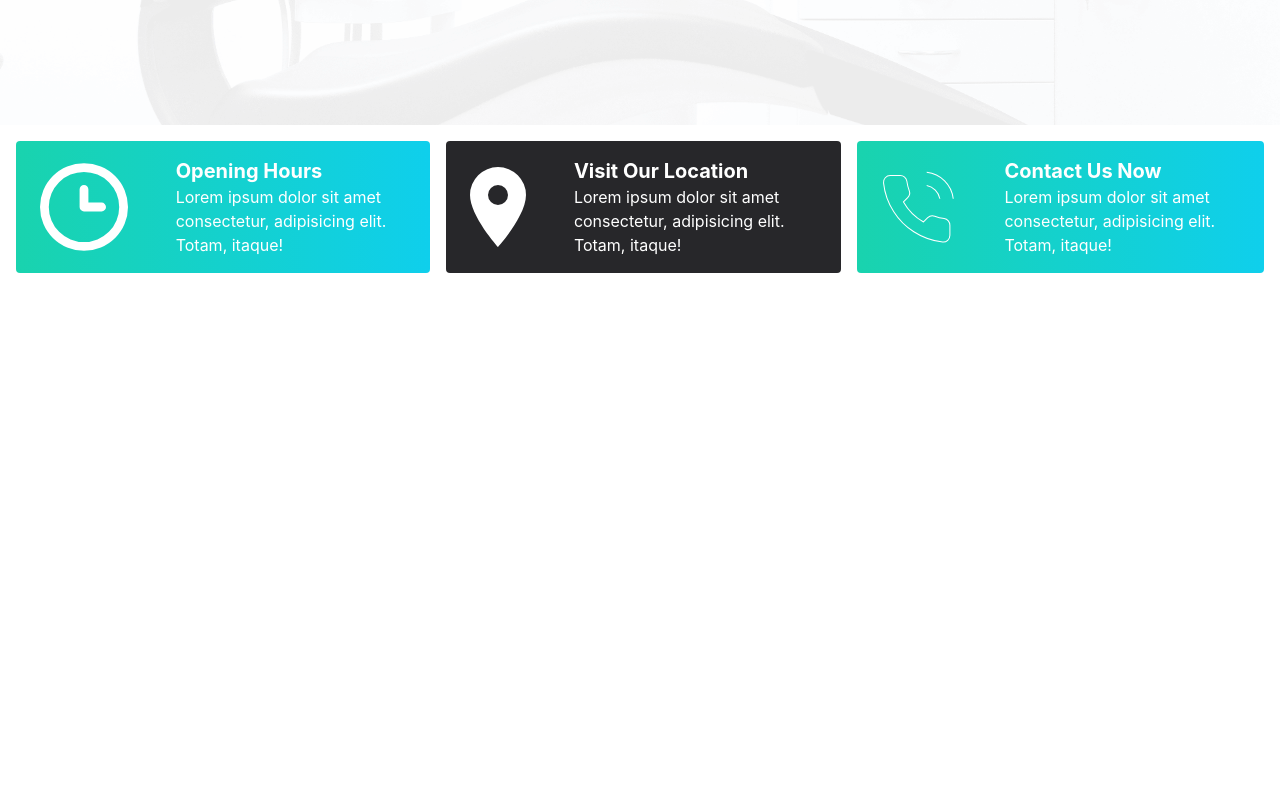
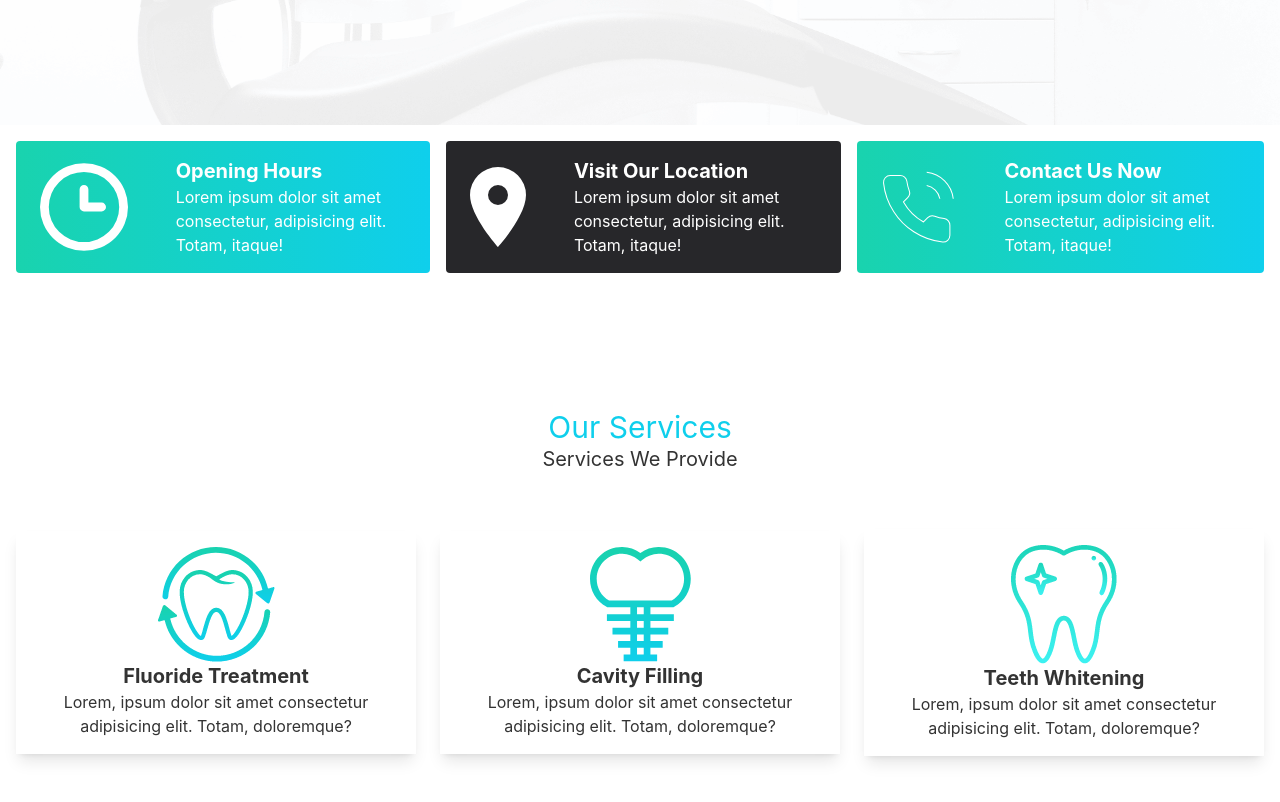
Before and after one commit to shakib-mia/doctors-portal-web, a React (Create React App) app: page / in a window 1280 px wide. Shown: the part 665-1467 px from the top of the page. Before the commit the page ends 954 px from the top, so only its background shows below. Built offline with nearby package versions, Linux system fonts and the light colour scheme.

Commit message:
services section added

```diff
--- a/src/Components/Pages/Home/Home.js
+++ b/src/Components/Pages/Home/Home.js
@@ -1,12 +1,14 @@
 import React from 'react';
 import Banner from './Banner/Banner';
 import Infos from './Infos/Infos';
+import Services from './Services/Services';
 
 const Home = () => {
       return (
             <div>
                   <Banner></Banner>
                   <Infos></Infos>
+                  <Services></Services>
             </div>
       );
 };
--- /dev/null
+++ b/src/Components/Pages/Home/Services/Services.js
@@ -0,0 +1,37 @@
+import React from 'react';
+import fluoride from "../../../../assets/images/fluoride.png";
+import cavity from "../../../../assets/images/cavity.png";
+import whitening from "../../../../assets/images/whitening.png";
+
+
+const Services = () => {
+      return (
+            <div className='py-20'>
+                  <div className='py-10'>
+                        <h1 className='text-3xl text-center text-primary'>Our Services</h1>
+                        <h1 className='text-xl text-center'>Services We Provide</h1>
+                  </div>
+                  <div className='hero'>
+                        <div className='hero-content flex-col lg:flex-row gap-6 text-center'>
+                              <div className='shadow-lg px-5 py-4'>
+                                    <img src={fluoride} alt="Fluoride" className='mx-auto' />
+                                    <h5 className='text-xl font-bold'>Fluoride Treatment</h5>
+                                    <p>Lorem, ipsum dolor sit amet consectetur adipisicing elit. Totam, doloremque?</p>
+                              </div>
+                              <div className='shadow-lg px-5 py-4'>
+                                    <img src={cavity} alt="Fluoride" className='mx-auto' />
+                                    <h5 className='text-xl font-bold'>Cavity Filling</h5>
+                                    <p>Lorem, ipsum dolor sit amet consectetur adipisicing elit. Totam, doloremque?</p>
+                              </div>
+                              <div className='shadow-lg px-5 py-4'>
+                                    <img src={whitening} alt="Fluoride" className='mx-auto' />
+                                    <h5 className='text-xl font-bold'>Teeth Whitening</h5>
+                                    <p>Lorem, ipsum dolor sit amet consectetur adipisicing elit. Totam, doloremque?</p>
+                              </div>
+                        </div>
+                  </div>
+            </div>
+      );
+};
+
+export default Services;
```
